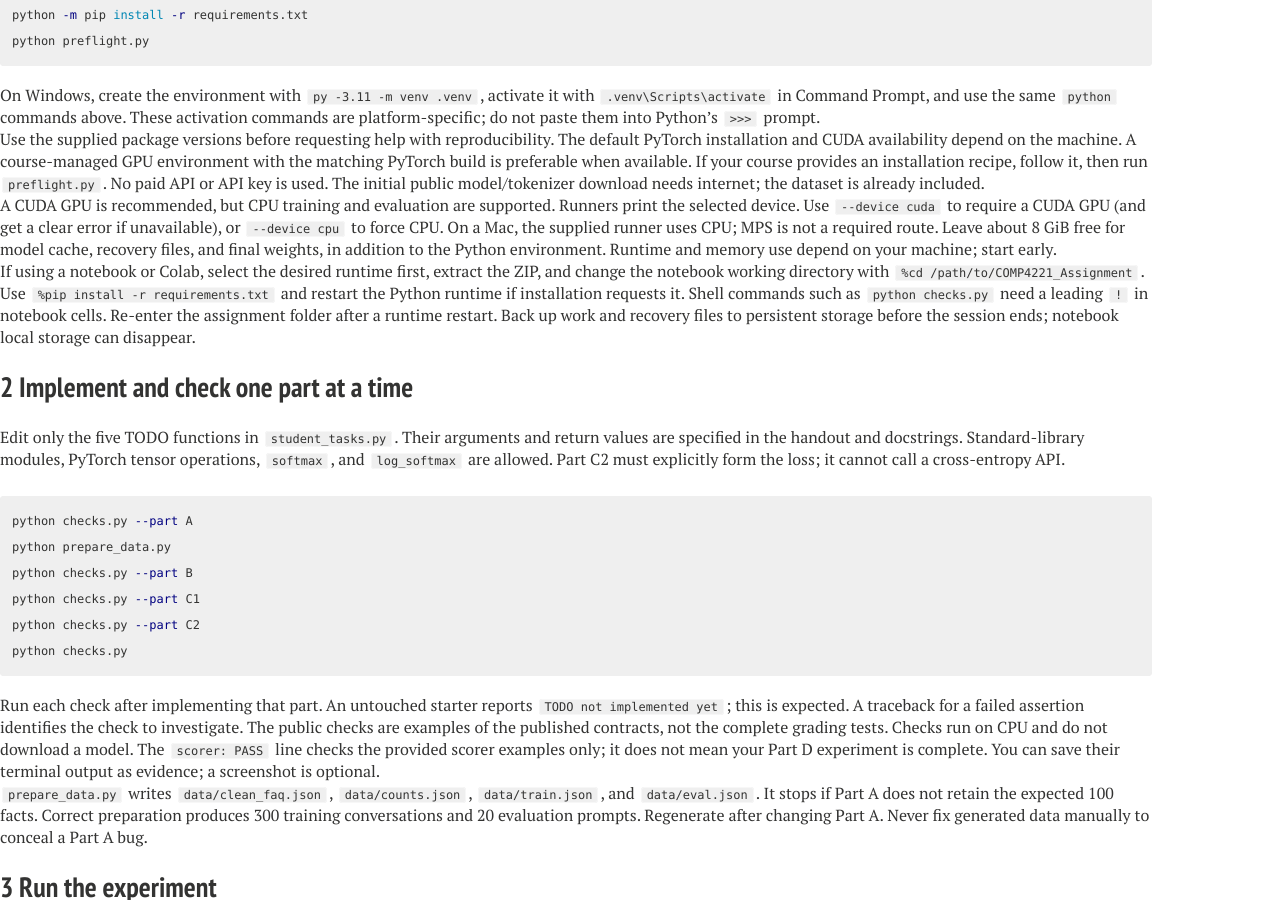
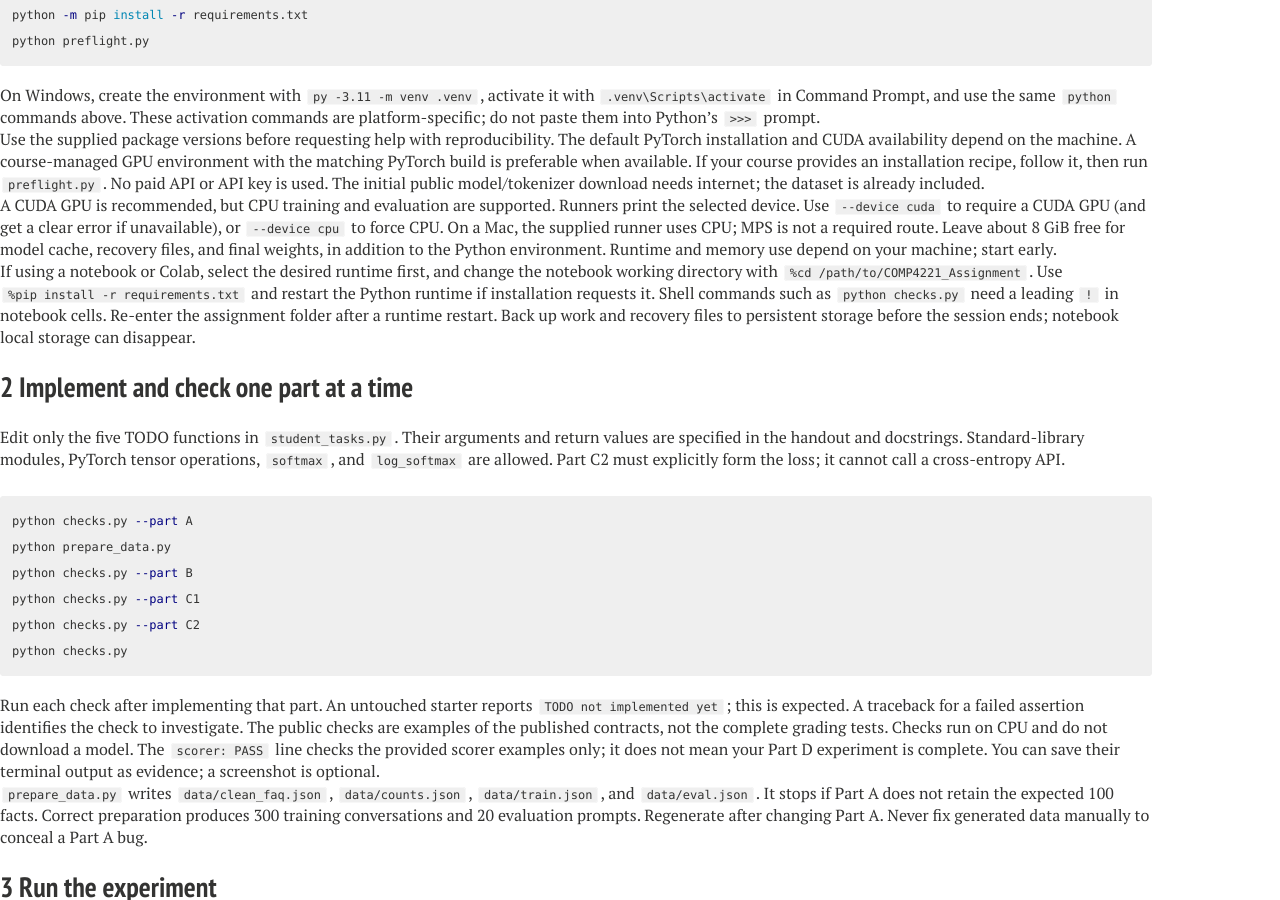
Before and after one commit to mayrfung/mayrfung.github.io, a Jekyll site: the page built from teaching/comp4221f26/COMP4221_Assignment 2/START_HERE.md, in a window 1280 px wide and 900 px high, scrolled down 840 px. Built offline with Jekyll 4.4.1, drawn with Linux system fonts in a browser that asks for light colours; nearby versions of some CDN libraries; our own code applies the rules of GitHub Pages for plain Markdown files.

Commit message:
Update START_HERE.md

```diff
--- a/teaching/comp4221f26/COMP4221_Assignment 2/START_HERE.md
+++ b/teaching/comp4221f26/COMP4221_Assignment 2/START_HERE.md
@@ -18,7 +18,7 @@ Use the supplied package versions before requesting help with reproducibility. T
 
 A CUDA GPU is recommended, but CPU training and evaluation are supported. Runners print the selected device. Use `--device cuda` to require a CUDA GPU (and get a clear error if unavailable), or `--device cpu` to force CPU. On a Mac, the supplied runner uses CPU; MPS is not a required route. Leave about 8 GiB free for model cache, recovery files, and final weights, in addition to the Python environment. Runtime and memory use depend on your machine; start early.
 
-If using a notebook or Colab, select the desired runtime first, extract the ZIP, and change the notebook working directory with `%cd /path/to/COMP4221_Assignment`. Use `%pip install -r requirements.txt` and restart the Python runtime if installation requests it. Shell commands such as `python checks.py` need a leading `!` in notebook cells. Re-enter the assignment folder after a runtime restart. Back up work and recovery files to persistent storage before the session ends; notebook local storage can disappear.
+If using a notebook or Colab, select the desired runtime first, and change the notebook working directory with `%cd /path/to/COMP4221_Assignment`. Use `%pip install -r requirements.txt` and restart the Python runtime if installation requests it. Shell commands such as `python checks.py` need a leading `!` in notebook cells. Re-enter the assignment folder after a runtime restart. Back up work and recovery files to persistent storage before the session ends; notebook local storage can disappear.
 
 ## 2 Implement and check one part at a time
 
```
